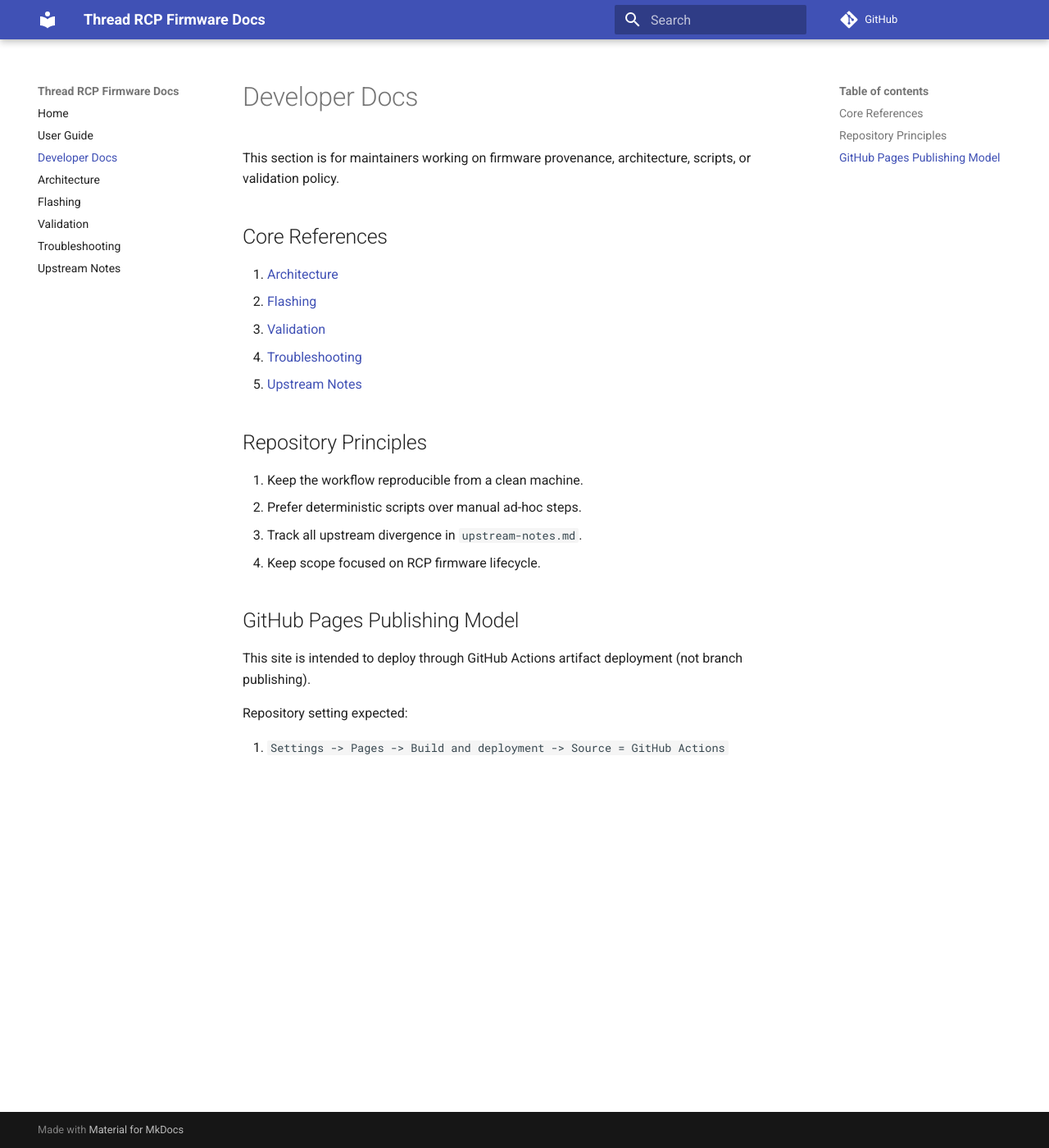
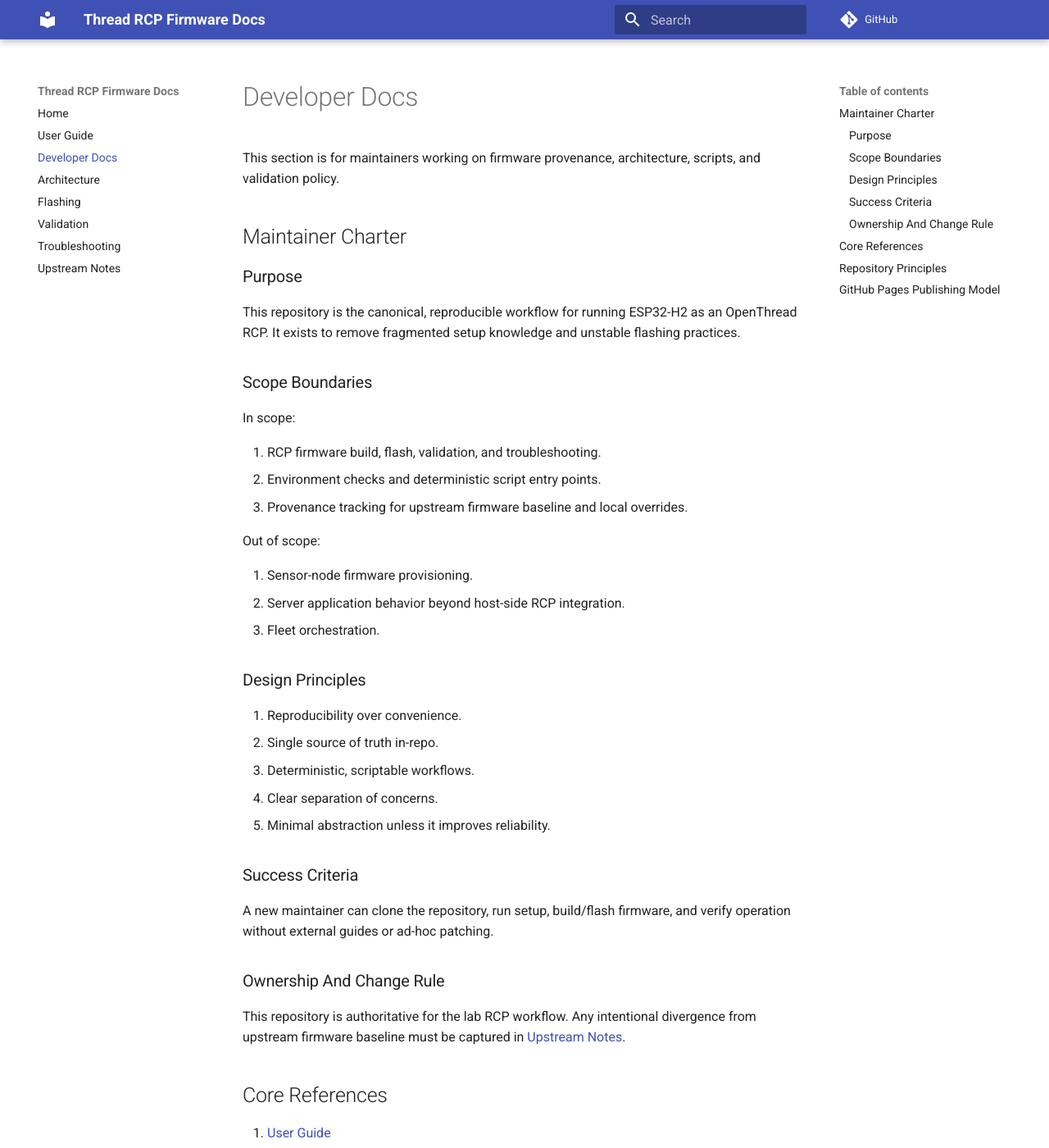
Before and after one commit to uwo-fast/thread-rcp-firmware, an MkDocs documentation site: the page built from docs/developer-docs.md, in a window 1280 px wide and 1400 px high. Shown: the whole window at 82% size. Built offline with MkDocs 1.6.1 and Material for MkDocs 9.7.7, drawn with Linux system fonts in a browser that asks for light colours; comment, search, counter and statistics services are not loaded; some of the changed text lies outside the part shown.

```diff
--- a/docs/developer-docs.md
+++ b/docs/developer-docs.md
@@ -1,26 +1,60 @@
 # Developer Docs
 
-This section is for maintainers working on firmware provenance, architecture, scripts, or validation policy.
+This section is for maintainers working on firmware provenance, architecture, scripts, and validation policy.
+
+## Maintainer Charter
+
+### Purpose
+
+This repository is the canonical, reproducible workflow for running ESP32-H2 as an OpenThread RCP. It exists to remove fragmented setup knowledge and unstable flashing practices.
+
+### Scope Boundaries
+
+In scope:
+
+1. RCP firmware build, flash, validation, and troubleshooting.
+2. Environment checks and deterministic script entry points.
+3. Provenance tracking for upstream firmware baseline and local overrides.
+
+Out of scope:
+
+1. Sensor-node firmware provisioning.
+2. Server application behavior beyond host-side RCP integration.
+3. Fleet orchestration.
+
+### Design Principles
+
+1. Reproducibility over convenience.
+2. Single source of truth in-repo.
+3. Deterministic, scriptable workflows.
+4. Clear separation of concerns.
+5. Minimal abstraction unless it improves reliability.
+
+### Success Criteria
+
+A new maintainer can clone the repository, run setup, build/flash firmware, and verify operation without external guides or ad-hoc patching.
+
+### Ownership And Change Rule
+
+This repository is authoritative for the lab RCP workflow. Any intentional divergence from upstream firmware baseline must be captured in [Upstream Notes](upstream-notes.md).
 
 ## Core References
 
-1. [Architecture](architecture.md)
-2. [Flashing](flashing.md)
-3. [Validation](validation.md)
-4. [Troubleshooting](troubleshooting.md)
-5. [Upstream Notes](upstream-notes.md)
+1. [User Guide](user-guide.md)
+2. [Architecture](architecture.md)
+3. [Flashing](flashing.md)
+4. [Validation](validation.md)
+5. [Troubleshooting](troubleshooting.md)
+6. [Upstream Notes](upstream-notes.md)
 
 ## Repository Principles
 
 1. Keep the workflow reproducible from a clean machine.
 2. Prefer deterministic scripts over manual ad-hoc steps.
-3. Track all upstream divergence in `upstream-notes.md`.
-4. Keep scope focused on RCP firmware lifecycle.
+3. Keep terminology and operational instructions aligned across docs.
 
 ## GitHub Pages Publishing Model
 
-This site is intended to deploy through GitHub Actions artifact deployment (not branch publishing).
-
-Repository setting expected:
+This site deploys through GitHub Actions artifact deployment (not branch publishing).
 
 1. `Settings -> Pages -> Build and deployment -> Source = GitHub Actions`
```
Also changed, not shown: README.md (+1 -3 lines), context.md (deleted, +0 -377 lines), docs/architecture.md (+2 -0 lines), docs/flashing.md (+11 -29 lines), docs/troubleshooting.md (+3 -1 lines), docs/user-guide.md (+1 -1 lines), docs/validation.md (+3 -8 lines), 1 other file.
